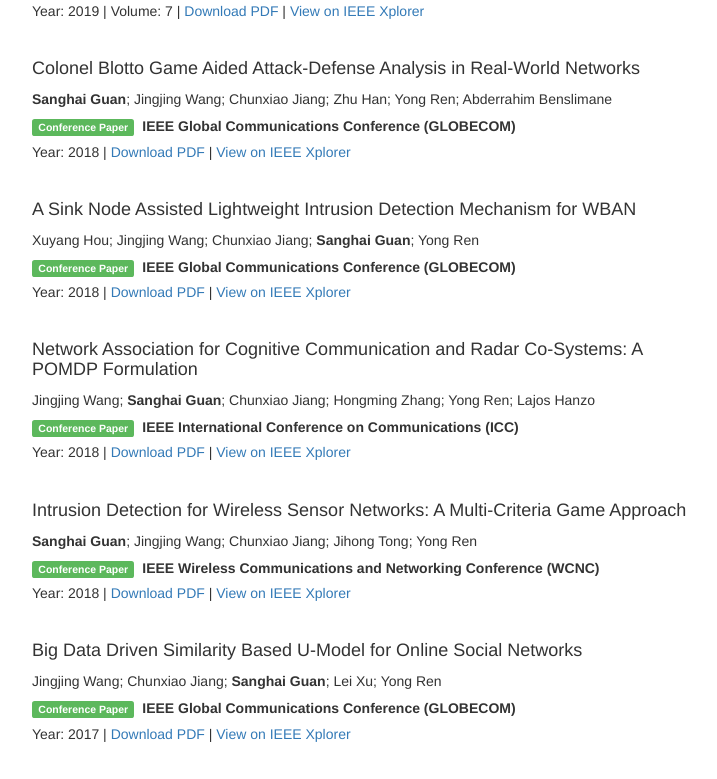
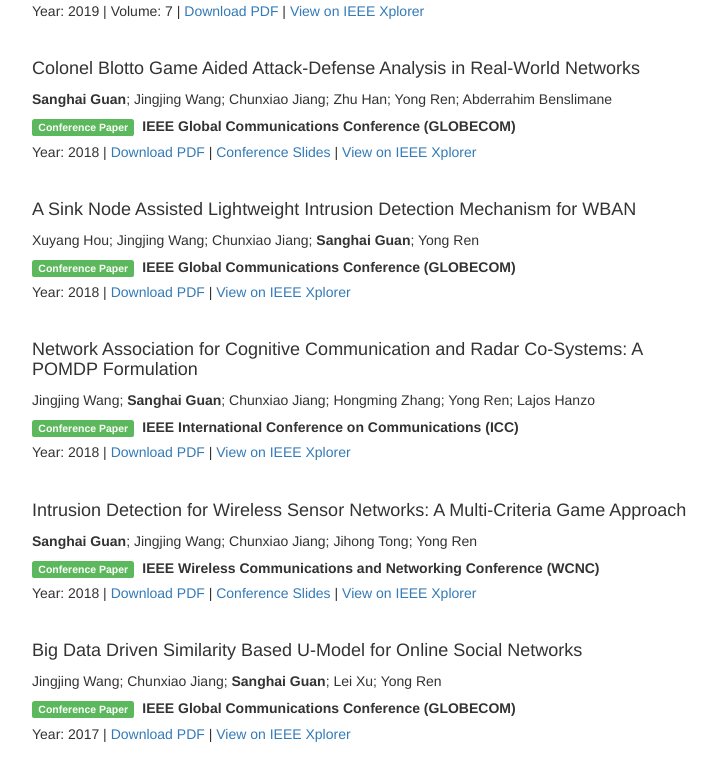
Before and after one commit to guansanghai/guansanghai.github.io, a plain HTML site: page research.html in a window 1280 px wide. Shown: the part 533-1312 px from the top of the page, without its empty margins (273-990 px from the left). Drawn offline with Linux system fonts and the light colour scheme.

Commit message:
Add slides

```diff
--- a/research.html
+++ b/research.html
@@ -92,7 +92,7 @@
           <h4>Colonel Blotto Game Aided Attack-Defense Analysis in Real-World Networks</h4>
           <p><strong>Sanghai Guan</strong>; Jingjing Wang; Chunxiao Jiang; Zhu Han; Yong Ren; Abderrahim Benslimane</p>
           <h5><span class="label label-success">Conference Paper</span> &nbsp<strong>IEEE Global Communications Conference (GLOBECOM)</strong></h5>
-          <h5>Year: 2018 | <a href="./paper/08647886.pdf" target="_blank">Download PDF</a> | <a href="https://ieeexplore.ieee.org/document/8647886/" target="_blank">View on IEEE Xplorer</a></h5>
+          <h5>Year: 2018 | <a href="./paper/08647886.pdf" target="_blank">Download PDF</a> | <a href="./slide/Globecom-network-blotto-game.pdf" target="_blank">Conference Slides</a> | <a href="https://ieeexplore.ieee.org/document/8647886/" target="_blank">View on IEEE Xplorer</a></h5>
           <br>
 
           <h4>A Sink Node Assisted Lightweight Intrusion Detection Mechanism for WBAN</h4>
@@ -110,7 +110,7 @@
           <h4>Intrusion Detection for Wireless Sensor Networks: A Multi-Criteria Game Approach</h4>
           <p><strong>Sanghai Guan</strong>; Jingjing Wang; Chunxiao Jiang; Jihong Tong; Yong Ren</p>
           <h5><span class="label label-success">Conference Paper</span> &nbsp<strong>IEEE Wireless Communications and Networking Conference (WCNC)</strong></h5>
-          <h5>Year: 2018 | <a href="./paper/08377427.pdf" target="_blank">Download PDF</a> | <a href="https://ieeexplore.ieee.org/document/8377427/" target="_blank">View on IEEE Xplorer</a></h5>
+          <h5>Year: 2018 | <a href="./paper/08377427.pdf" target="_blank">Download PDF</a> | <a href="./slide/WCNC-multi-criteria-game.pdf" target="_blank">Conference Slides</a> | <a href="https://ieeexplore.ieee.org/document/8377427/" target="_blank">View on IEEE Xplorer</a></h5>
           <br>
 
 
```
Also changed, not shown: 2 other files.
